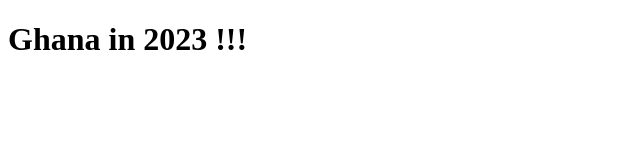
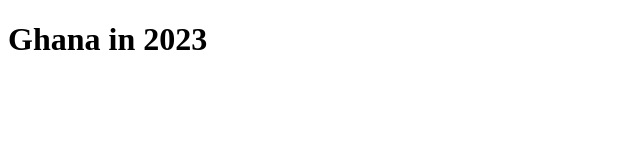
Before and after one commit to cassavadough/learn_javascript, a plain HTML site: page javascript/index.html in a window 1280 px wide. Shown: the full height of the page, 0-640 px from the left. Drawn offline with Linux system fonts and the light colour scheme.

Commit message:
Second Commit

```diff
--- a/javascript/index.html
+++ b/javascript/index.html
@@ -7,6 +7,6 @@
     </head>
     <body>
 
-        <h1>Ghana in 2023 !!!</h1>
+        <h1>Ghana in 2023</h1>
     </body>
 </html>
```
